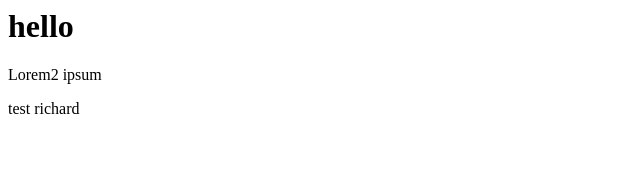
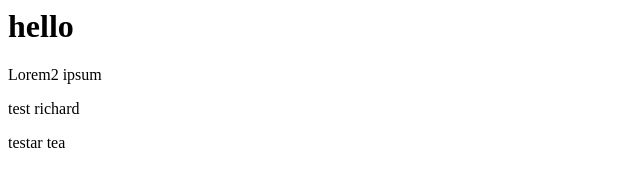
Before and after one commit to teacarolina/december, a plain HTML site: page index.html in a window 1280 px wide. Shown: the full height of the page, 0-640 px from the left. Drawn offline with Linux system fonts and the light colour scheme.

Commit message:
testing/tea

```diff
--- a/index.html
+++ b/index.html
@@ -8,5 +8,6 @@
     <h1>hello</h1>
     <p>Lorem2  ipsum</p>
     <span>test richard</span>
+    <p>testar tea</p>
 </body>
 </html>
```
